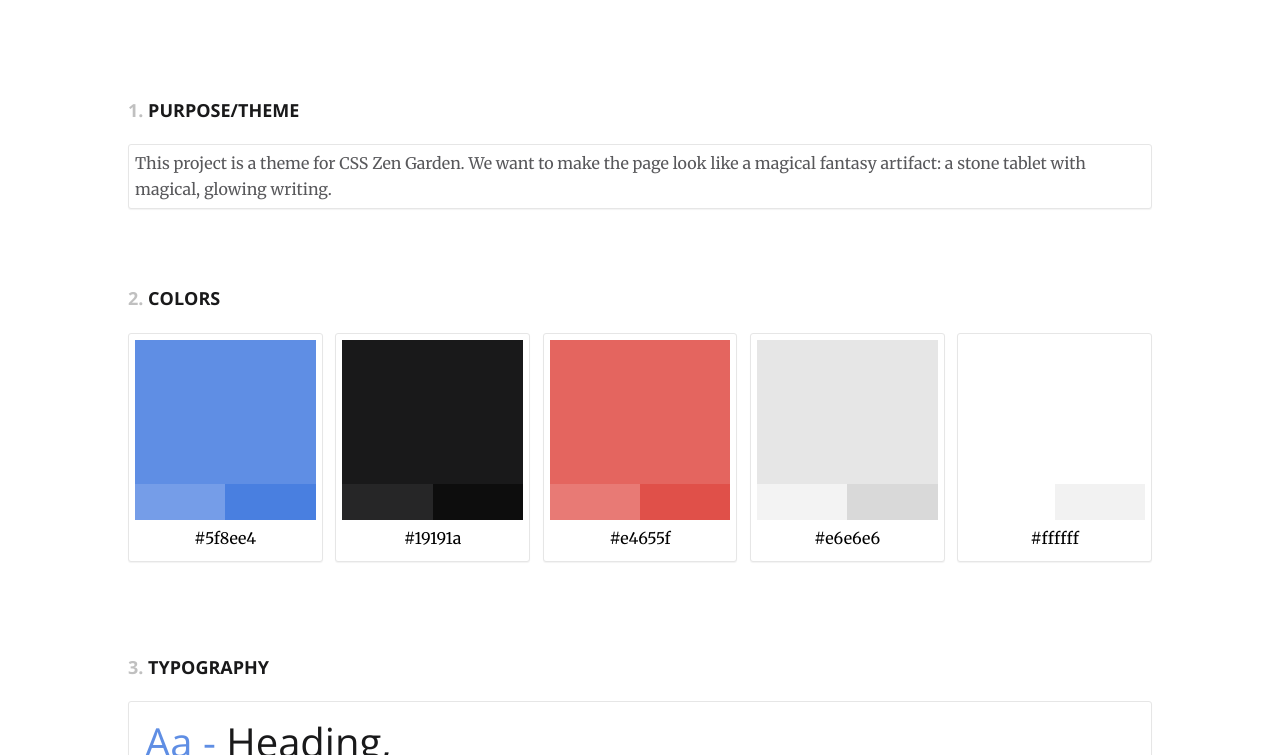
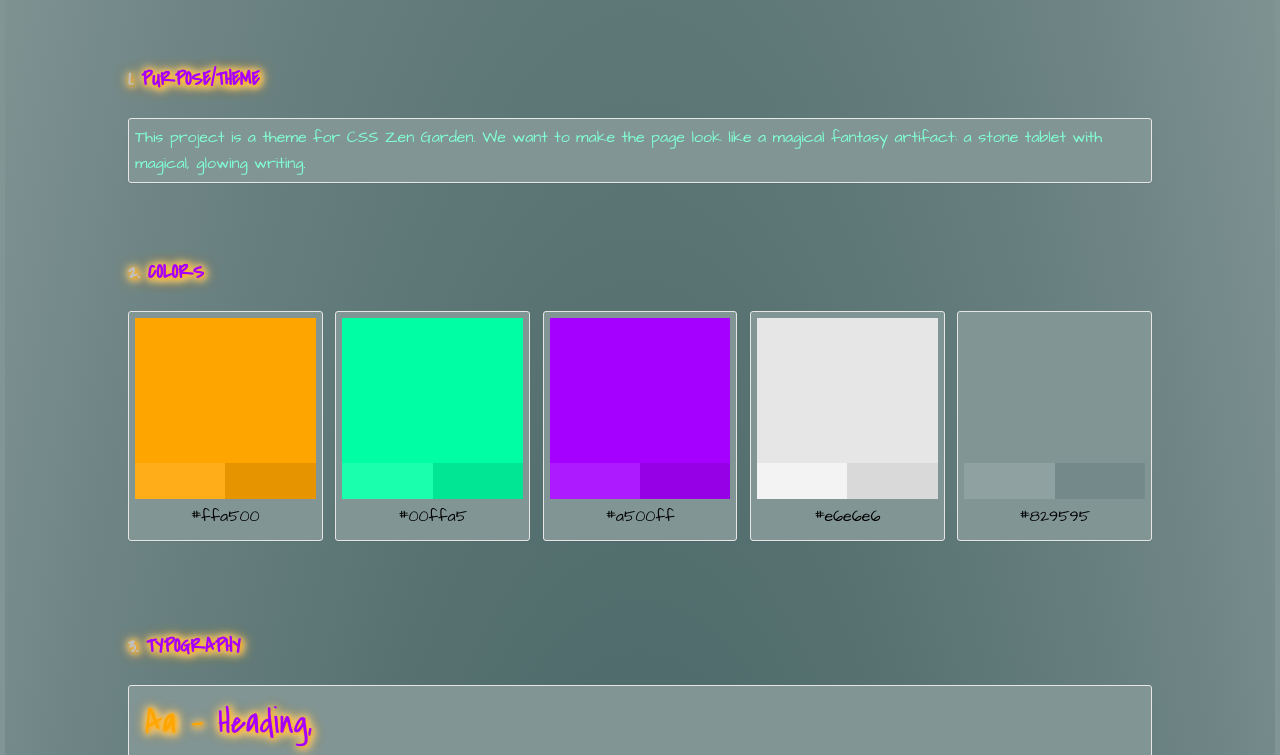
Before and after one commit to pulley-aaron/css-zen-garden, a plain HTML site: page style-guide/index.html in a window 1280 px wide. Shown: the part 267-1022 px from the top of the page. Drawn offline with nearby package versions, Linux system fonts and the light colour scheme.

Commit message:
Populating typog and color

```diff
--- a/style-guide/scss/partials/_color.scss
+++ b/style-guide/scss/partials/_color.scss
@@ -0,0 +1,13 @@
+
+// color palette - these colors will be the color swatches of the Colors section
+
+$color-1: #ffa500; // orange: heading glow
+$color-2: #00ffa5; // green: body copy
+$color-3: #a500ff; // purple: headings
+$color-4: #e6e6e6; // light grey
+$color-5: #829595; // slate gray: background
+
+// additional colors    (remove these?)
+
+$success: #6fce72; // green
+$alert: $color-3;  // red
--- a/style-guide/scss/partials/_typography.scss
+++ b/style-guide/scss/partials/_typography.scss
@@ -1,21 +1,36 @@
+// fonts
+
+@import url('https://fonts.googleapis.com/css?family=Architects+Daughter|Covered+By+Your+Grace');
+
+$primary-font: "Architects Daughter", "Open Sans", serif;
+$secondary-font: "Covered By Your Grace", cursive;
 
 h1, h2 {
 	font-family: $secondary-font;
 	color: $color-2;
+
+        display: block;
+	color: $color-3;
+        text-shadow: 1px 1px 5px $color-1,
+                    1px 1px 7px $color-1,
+                    1px 1px 9px #fff,
+                    1px 1px 11px #fff,
+                    1px 1px 13px $color-1,
+                    1px 1px 15px $color-1;
 }
 
 h1 {
-	font-size: 2.4rem;
+	font-size: 2rem;
 	font-weight: 300;
 	line-height: 1.2;
 	margin: 0 0 .4em;
 
 	@include MQ(S) {
-		font-size: 3.2rem;
+		font-size: 3rem;
 	}
 
 	@include MQ(M) {
-		font-size: 4rem;
+		font-size: 3.5rem;
 	}
 }
 
@@ -25,7 +40,7 @@ h2 {
 	margin: 1em 0;
 
 	@include MQ(S) {
-		font-size: 1.8rem;
+		font-size: 2rem;
 		margin: 1em 0 1.4em;
 	}
 }
@@ -36,8 +51,9 @@ section > h2::before {
 }
 
 p {
-	font-size: 1.4rem;
-	line-height: 1.4;
+        font-family: $primary-font;
+	font-size: 1.5rem;
+	line-height: 1.5;
 	color: lighten($color-2, 25%);
 
 	a {
--- a/style-guide/scss/style-guide.scss
+++ b/style-guide/scss/style-guide.scss
@@ -2,23 +2,7 @@
 @import 'partials/prefix-mixins';
 @import 'partials/layout'; // responsive grid and media queries
 
-// color palette - these colors will be the color swatches of the Colors section
-
-$color-1: #5f8ee4; // Cornflower Blue - Action color
-$color-2: #19191a; // Dark Blue
-$color-3: #e4655f; // Red
-$color-4: #e6e6e6; // light grey
-$color-5: #ffffff; // white
-
-// additional colors
-
-$success: #6fce72; // green
-$alert: $color-3;  // red
-
-// fonts
-
-$primary-font: 'Merriweather', serif;
-$secondary-font: 'Open Sans', sans-serif;
+@import 'partials/_color.scss';
 
 /* --------------------------------
 
@@ -28,7 +12,10 @@ xBackground
 
 body {
 	/* this is the page background */
-	background-color: $color-5;
+	border: 5px solid #829595;
+        background-image: radial-gradient(#2f4f4f 20%,
+                                            #587272,
+                                            $color-5);
 }
 
 /* --------------------------------
@@ -58,13 +45,13 @@ xNavigation
 
 xPage title
 
--------------------------------- */
+-------------------------------- *
 
 main > h1 {
 	color: $color-2;
 
 	@include MQ(L) {
-		/* title goes into the header on big devices */
+		/* title goes into the header on big devices *
 		color: $color-5;
 	}
 }
```
Also changed, not shown: style-guide/css/style-guide.css.
